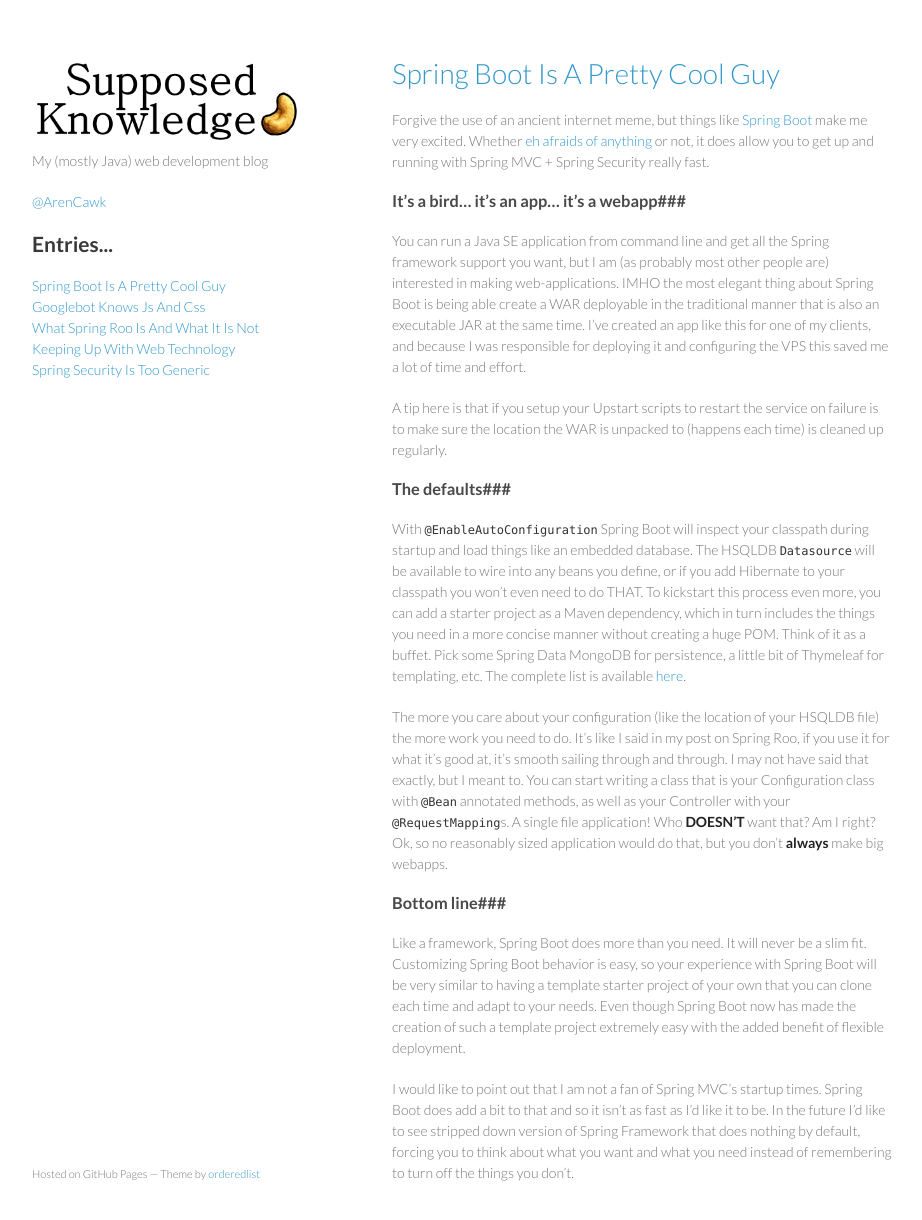
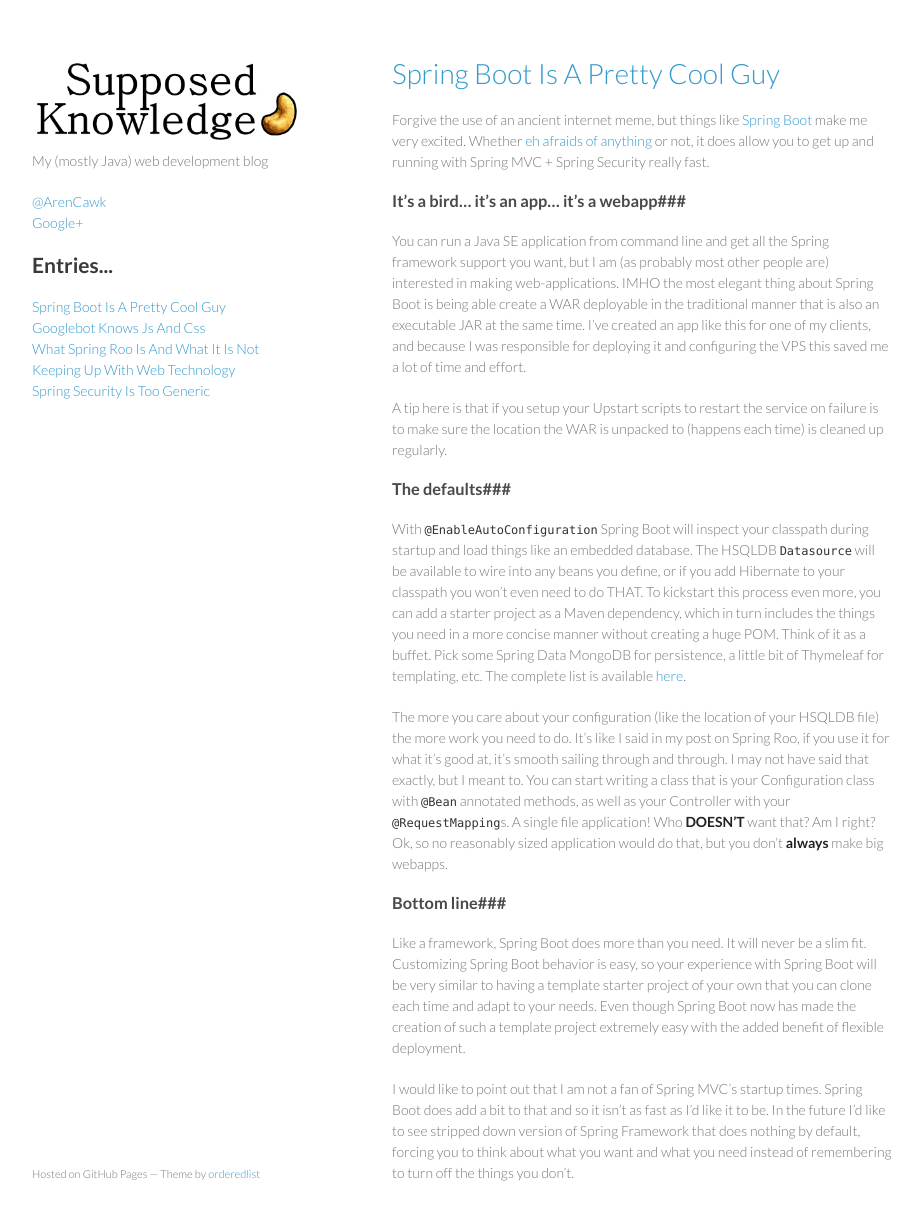
Before and after one commit to arienkock/arienkock.github.io, a Jekyll site: the page built from index.html, in a window 1280 px wide and 1253 px high. Shown: the top 1220 px of the window, without its empty margins (178-1100 px from the left). Built offline with Jekyll 4.4.1, drawn with Linux system fonts in a browser that asks for light colours.

Commit message:
Update post.html

```diff
--- a/_layouts/post.html
+++ b/_layouts/post.html
@@ -18,7 +18,10 @@
       <header>
         <div><img src="/images/supp_shew.png" alt="Supposed Knowledge [cashew]"/></div>
         <p>My (mostly Java) web development blog</p>
-        <p class="view"><a href="https://twitter.com/ArenCawk">@ArenCawk</a></p>
+        <p class="view">
+        	<a href="https://twitter.com/ArenCawk">@ArenCawk</a><br/>
+        	<a href="https://plus.google.com/118190791142312430867?rel=author">Google+</a>
+        </p>
 
 		<h2>Entries...</h2>
 		<p>
```
